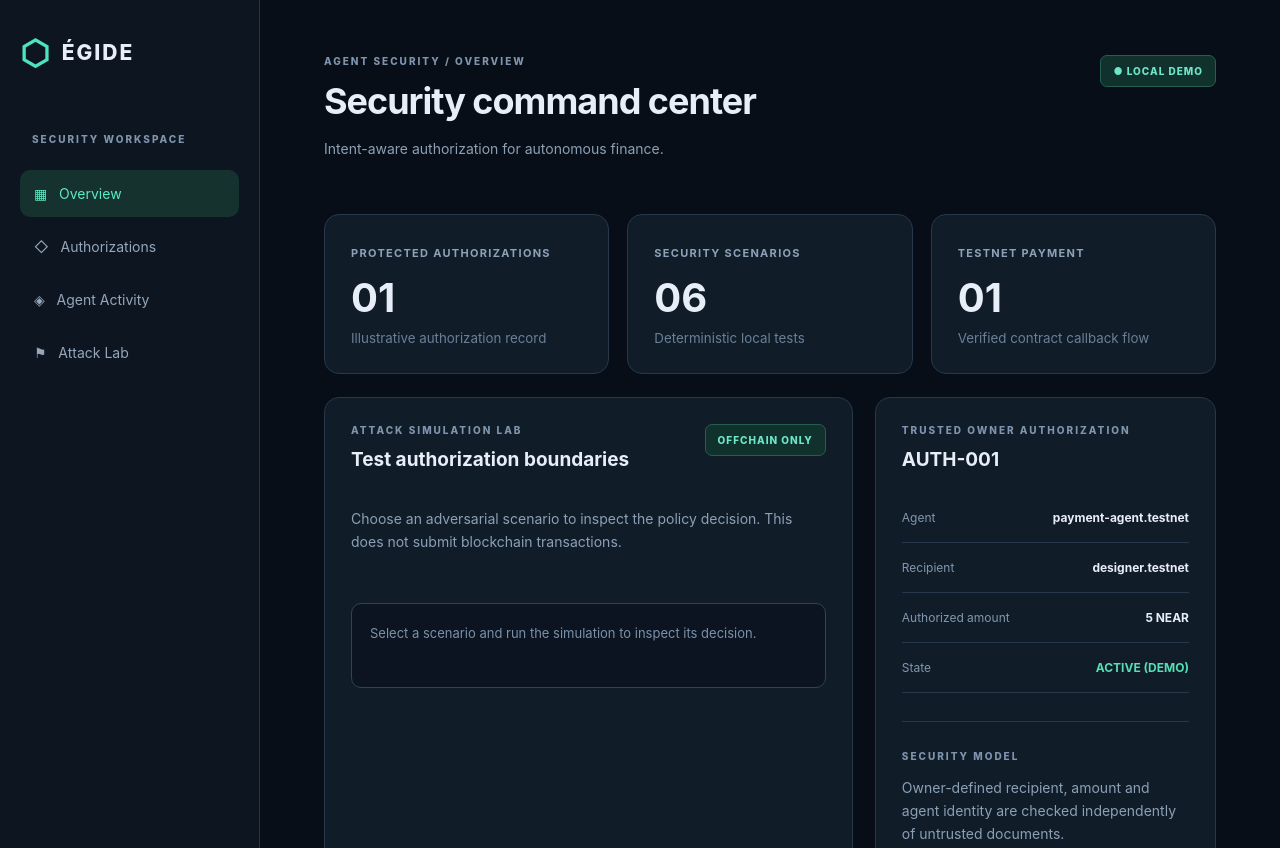
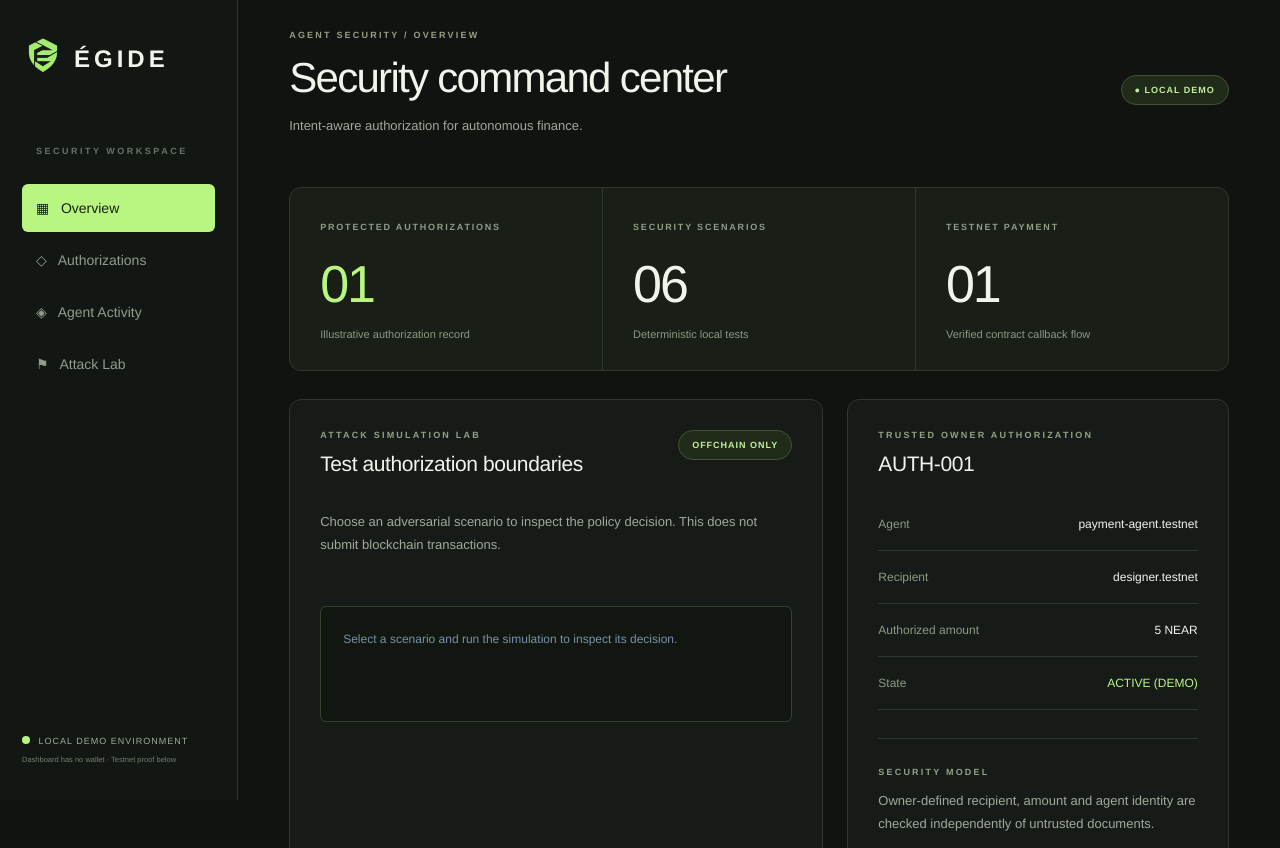
Before and after one commit to gsmart2k/EGIDE, a website: page apps/dashboard/public/index.html in a window 1280 px wide. Shown: the top 848 px of the page. Drawn offline with Linux system fonts and the light colour scheme; no server answers.

Commit message:
design: introduce aegis identity and graphite mint dashboard

```diff
--- a/apps/dashboard/public/app.js
+++ b/apps/dashboard/public/app.js
@@ -1,4 +1,5 @@
 const list=document.querySelector('#scenarios');const result=document.querySelector('#result');
+const crest=document.querySelector('.crest');const logo=document.createElement('img');logo.src='/egide-logo.png';logo.alt='ÉGIDE aegis emblem';logo.width=42;logo.height=42;crest.replaceChildren(logo);
 const scenarios=await fetch('/api/scenarios').then(r=>r.json());
 for(const scenario of scenarios){const button=document.createElement('button');button.className='scenario';button.textContent=scenario.label;button.addEventListener('click',async()=>{document.querySelectorAll('.scenario').forEach(el=>el.classList.remove('selected'));button.classList.add('selected');result.className='result muted';result.textContent='Evaluating policy...';try{const response=await fetch(`/api/simulate/${scenario.id}`,{method:'POST'});if(!response.ok)throw Error('Simulation unavailable');const data=await response.json();const {decision}=data;result.className=`result ${decision.allowed?'allowed':'blocked'}`;result.replaceChildren();const title=document.createElement('div');title.className='status';title.textContent=decision.allowed?'✓ AUTHORIZED (SIMULATED)':'✕ BLOCKED (SIMULATED)';const detail=document.createElement('div');detail.textContent=decision.allowed?'All deterministic policy checks passed. No funds were moved.':`Policy violations: ${decision.reasons.join(', ')}`;const foot=document.createElement('small');foot.textContent='Offchain policy evaluation · Not a blockchain transaction';result.append(title,detail,foot)}catch(e){result.textContent=e.message}});list.append(button)}
 const auditBox=document.querySelector('#audit-feed');
--- a/apps/dashboard/public/styles.css
+++ b/apps/dashboard/public/styles.css
@@ -2,3 +2,33 @@
 .audit-panel{margin-top:22px}.audit-row{padding:12px 0;border-bottom:1px solid #27384b;color:#aabed0;font-size:12px}.warning{color:#f39b9e}
 .testnet-proof{display:inline-block;margin-top:16px;color:#64e7c5;font-size:12px;font-weight:800;text-decoration:none}.testnet-proof:hover{text-decoration:underline}
 [hidden]{display:none!important}.workspace-nav{display:flex;gap:10px;flex-wrap:wrap;margin-bottom:24px}.permission-form{display:grid;gap:16px;max-width:650px}.permission-form label{display:grid;gap:8px;color:#aabed0}.permission-form input{padding:13px;border-radius:8px;background:#0b1420;color:#e7eef8;border:1px solid #304357;font:inherit}button:disabled{opacity:.5}
+
+/* ÉGIDE / aegis design system */
+:root{color-scheme:dark;--ink:#f2f4ec;--muted:#929990;--surface:#171b18;--line:#30372f;--accent:#b9f681}
+body{background:#101310;color:var(--ink);font-family:'Helvetica Neue',Arial,sans-serif}
+aside{width:238px;background:#131713;border-color:var(--line);padding:34px 22px;position:sticky;top:0;height:100vh}
+.brand{font-size:24px;letter-spacing:4px;font-weight:700}.crest{color:var(--accent)}
+.side-label{margin:60px 14px 24px;color:#697363;font-size:9px;letter-spacing:2.5px}
+aside a{color:#929b8c;border-radius:6px;padding:16px 14px;margin:4px 0;transition:background .2s,color .2s}
+aside a:hover{background:#232b20;color:var(--ink)}aside a.active{background:#b9f681;color:#172111}
+.aside-foot{font-size:9px;color:#a0ab98;bottom:32px}.aside-foot small{color:#737f6b}.dot{background:var(--accent)}
+main{max-width:1600px;padding:30px 4vw 28px;min-width:0}
+.workspace-nav{padding-bottom:24px;border-bottom:1px solid var(--line);margin-bottom:38px;gap:6px}
+.workspace-nav .scenario{padding:9px 14px;background:transparent;border-color:transparent;font-size:12px;color:#a7af9e}.workspace-nav .scenario:hover{background:#232c20;color:var(--accent)}
+header{align-items:center;margin-bottom:36px}h1{font-weight:500;font-size:42px;letter-spacing:-1.7px;line-height:1.12;margin:14px 0}h2{font-weight:500;letter-spacing:-.4px;font-size:21px}
+.eyebrow{color:#94a186;font-size:9px;letter-spacing:2.2px}p{color:#a1a99a;font-size:13px;line-height:1.75}
+.badge,.chip{border-color:#435236;color:#c5ef9d;background:#202b19;border-radius:30px;padding:9px 13px;font-size:9px}
+.cards{gap:1px;background:var(--line);border:1px solid var(--line);border-radius:12px;overflow:hidden;margin-bottom:28px}
+.cards article{border:0;border-radius:0;background:#191e17;padding:28px 30px}.cards label{color:#929d88;font-size:9px;letter-spacing:1.8px}.cards strong{font-weight:400;font-size:52px;letter-spacing:-2px;margin:20px 0 10px}.cards article:first-child strong{color:var(--accent)}.cards small{color:#8c9882;font-size:11px}
+.panel{background:var(--surface);border:1px solid var(--line);border-radius:12px;padding:30px}.grid{gap:24px;grid-template-columns:minmax(0,1.4fr) minmax(320px,1fr)}
+.scenario{background:#20271e;border:1px solid #384132;border-radius:6px;color:#c4cdbb;padding:17px;font-size:12px;line-height:1.5;transition:all .15s}.scenario:hover,.scenario.selected{background:#2c3824;color:#e4ffd0;border-color:#a5ce80;transform:translateY(-1px)}
+.result{background:#111610;border-color:#35412e;padding:22px;border-radius:6px;font-size:12px;min-height:116px}.result.allowed{border-color:#91b56d}.result.blocked{border-color:#b27361}.status{letter-spacing:1px;font-size:11px}.allowed .status,.green{color:var(--accent)}.blocked .status,.warning{color:#f5aa90}
+.kv{border-color:var(--line);padding:19px 0;flex-wrap:wrap}.kv span{color:#8d9981}.kv b{font-weight:500}.divider{background:var(--line)}
+.notice{background:#24251b;border:1px solid #45462e;color:#c2c09c;border-radius:6px;padding:17px;line-height:1.8}.testnet-proof{color:var(--accent)}
+.audit-panel{margin-top:24px}.audit-row{border-color:var(--line);color:#aab49f;padding:18px 0;line-height:1.7}.audit-row h2{color:#dbe9ce}.audit-row .permission-form{background:#121810;border:1px solid #303c28;padding:22px;border-radius:8px;margin:20px 0}
+.permission-form{gap:20px;margin:24px 0 34px;max-width:760px}.permission-form label{color:#b2bea7;font-size:12px;line-height:1.6}.permission-form input{background:#10160e;border:1px solid #414d36;color:var(--ink);padding:15px;border-radius:6px;font-size:14px}.permission-form input:focus{outline:2px solid var(--accent);outline-offset:3px}.run{background:var(--accent);color:#1b2b10;padding:15px 22px;border-radius:6px;font-size:12px;width:fit-content;margin:0}
+pre{white-space:pre-wrap;overflow-wrap:anywhere;padding:18px;background:#10160e;color:#b9d5a1;font-size:12px;line-height:1.8}summary{cursor:pointer;padding:16px 0;color:var(--accent)}
+footer{border-color:var(--line);color:#859477;gap:20px;line-height:1.6}button:focus-visible,a:focus-visible{outline:2px solid var(--accent);outline-offset:4px}
+@media(min-width:1051px){.workspace-nav{justify-content:flex-end}.workspace-nav:before{content:'ÉGIDE / SECURITY WORKSPACE';margin-right:auto;align-self:center;font-size:9px;letter-spacing:2px;color:#8a977d}}
+@media(max-width:1050px){aside{display:none}main{padding:22px}.grid{grid-template-columns:1fr}.workspace-nav{margin-bottom:28px}h1{font-size:35px}}
+@media(max-width:600px){.cards{grid-template-columns:1fr}.panel{padding:22px}.cards article{padding:22px}.cards strong{font-size:42px}.workspace-nav{gap:0}.workspace-nav .scenario{font-size:11px;padding:9px}.panel-head{flex-wrap:wrap}footer{flex-direction:column}}
--- a/apps/dashboard/server.mjs
+++ b/apps/dashboard/server.mjs
@@ -64,8 +64,8 @@ export function createServer({auditFile=process.env.ÉGIDE_AUDIT_FILE||path.join
  if(req.method==='POST'&&url.pathname.startsWith('/api/simulate/')){const id=url.pathname.split('/').pop();const result=simulate(id);if(!result)return json(res,404,{error:'Unknown scenario'});try{const record=await audit.append({kind:'simulation',scenario:id,decision:result.decision,authorizationId:result.authorization.id,onchain:false});return json(res,200,{...result,auditSequence:record.sequence,auditHash:record.hash})}catch{return json(res,500,{error:'Audit write failed; simulation not recorded'});}}
  if(req.method!=='GET')return json(res,405,{error:'Method not allowed'});
  let name=url.pathname==='/'?'index.html':url.pathname.slice(1);
- if(!['index.html','styles.css','app.js'].includes(name))return json(res,404,{error:'Not found'});
- const type=name.endsWith('.css')?'text/css':name.endsWith('.js')?'text/javascript':'text/html';
+ if(!['index.html','styles.css','app.js','egide-logo.png'].includes(name))return json(res,404,{error:'Not found'});
+ const type=name.endsWith('.png')?'image/png':name.endsWith('.css')?'text/css':name.endsWith('.js')?'text/javascript':'text/html';
  try{res.writeHead(200,{'Content-Type':type+'; charset=utf-8'});res.end(await readFile(path.join(base,'public',name)))}catch{json(res,500,{error:'Unable to load asset'})}
  })}
 if(process.argv[1]===fileURLToPath(import.meta.url))createServer().listen(port,'127.0.0.1',()=>console.log(`ÉGIDE dashboard http://localhost:${port}`));
```
Also changed, not shown: apps/dashboard/public/egide-logo.png (added).
